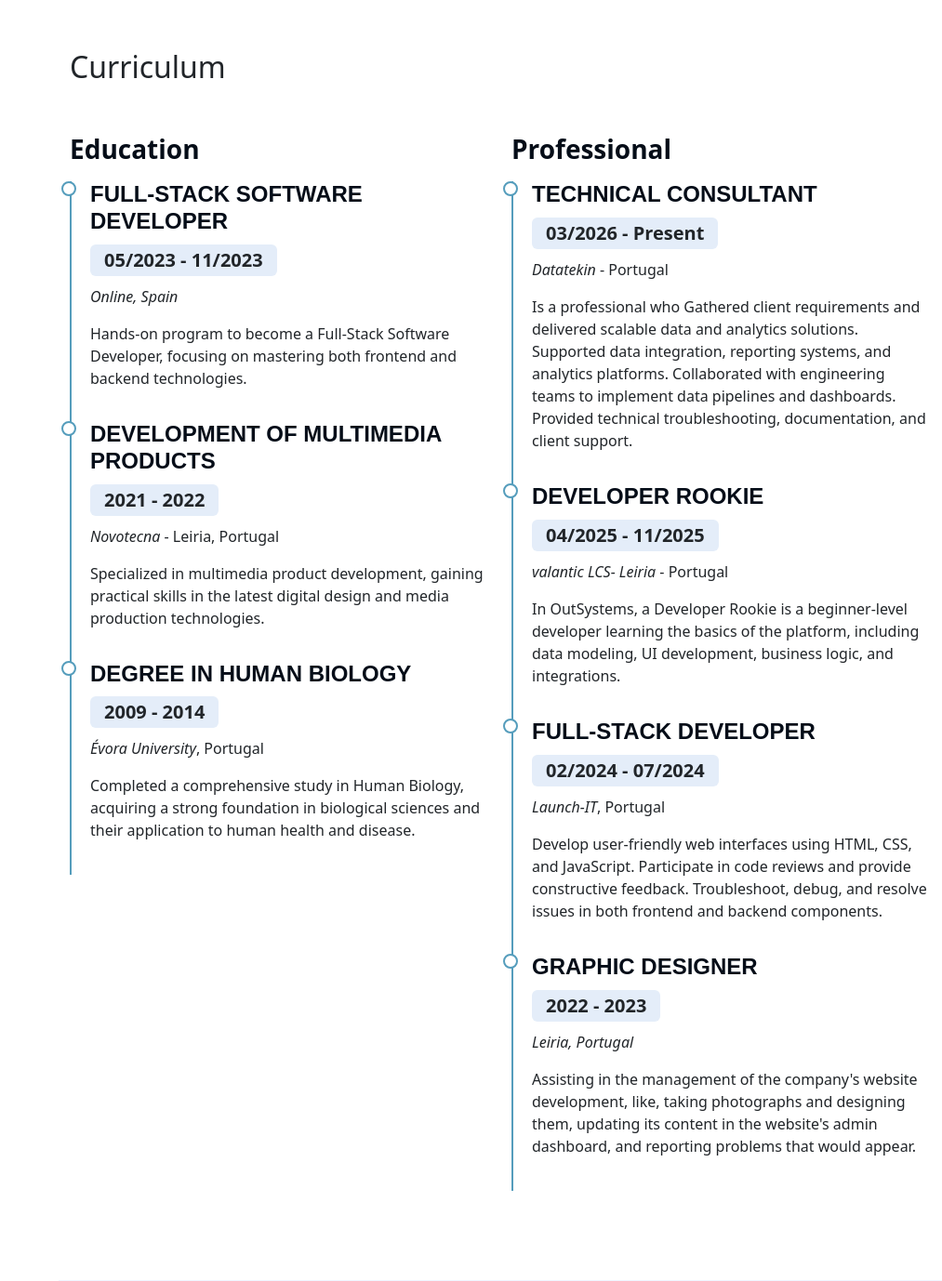
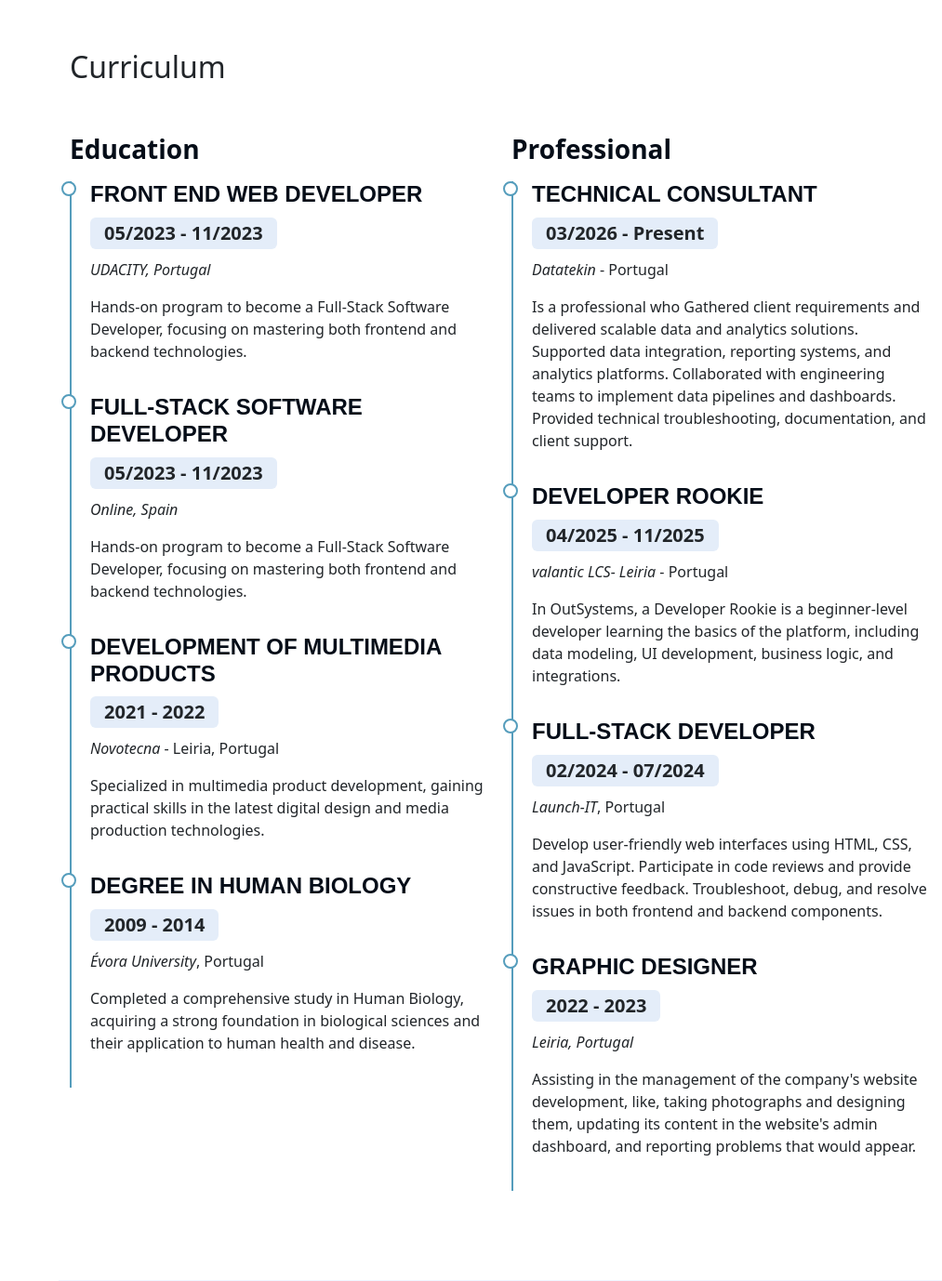
Before and after one commit to Placito/My_Portfolio, a Flask app: page / in a window 1280 px wide; the page is wider, and only the part inside the window is pictured. Shown: the part 2324-3702 px from the top of that part at 93% size, without its empty margins (267-1280 px from the left). Run offline with Flask 3, Linux system fonts and the light colour scheme; some libraries are stand-ins or nearby versions.

Commit message:
update EDUCATION

```diff
--- a/templates/index.html
+++ b/templates/index.html
@@ -217,7 +217,7 @@
                         </div>
                         <p class="mt-3 mb-0">{{ _('Time management') }}</p>
                         <div class="progress">
-                            <div class="progress-bar" role="progressbar" id="albTime management" aria-label="Communication" aria-labelledby="labelCommunication" aria-valuenow="90" aria-valuemin="0" aria-valuemax="100" data-anime="right" style="width: 85%">85%</div>
+                            <div class="progress-bar" role="progressbar" id="albTime management" aria-label="Time management" aria-labelledby="labelTime management" aria-valuenow="85" aria-valuemin="0" aria-valuemax="100" data-anime="right" style="width: 85%">85%</div>
                         </div>
                     </div>
                 </div>
@@ -229,6 +229,12 @@
                 <div class="row">
                     <div class="col-md-6">
                         <h3 class="cv-title">{{ _('Education') }}</h3>
+                         <div class="cv-item" data-anime="up">
+                            <h4>{{ _('Front End Web Developer') }}</h4>
+                            <h5>05/2023 - 11/2023</h5>
+                            <p><em>{{ _('UDACITY, Portugal') }}</em></p>
+                            <p>{{ _('Hands-on program to become a Full-Stack Software Developer, focusing on mastering both frontend and backend technologies.') }}</p>
+                        </div>
                         <div class="cv-item" data-anime="up">
                             <h4>{{ _('Full-Stack Software Developer') }}</h4>
                             <h5>05/2023 - 11/2023</h5>
```
